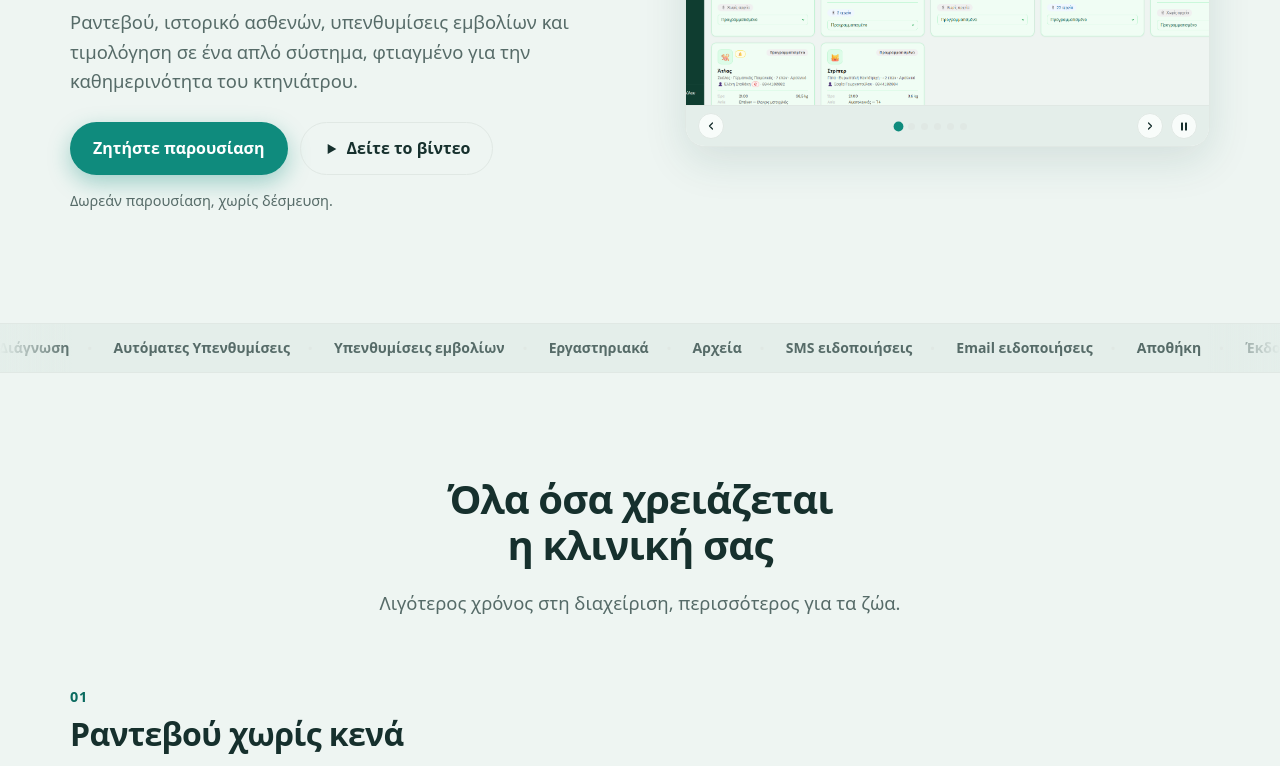
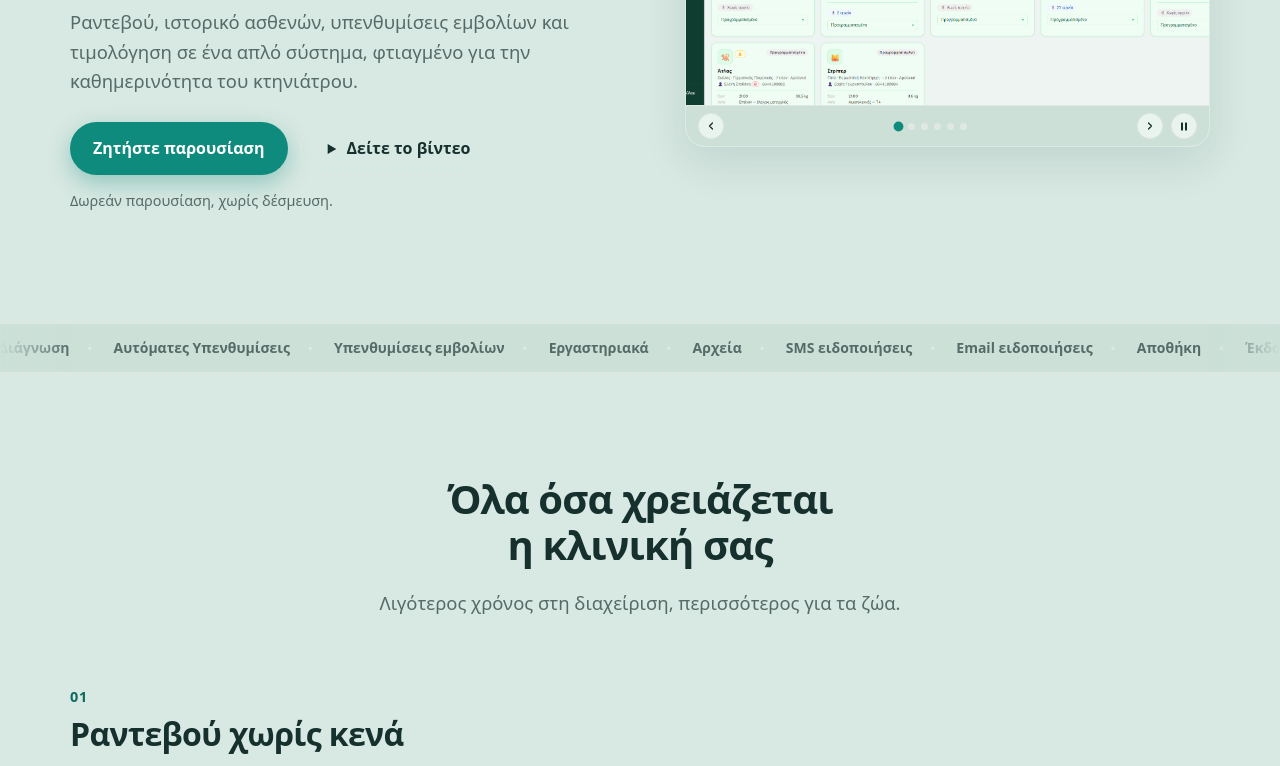
Before and after one commit to nafnafnaf/vetdesk-site, an Astro site: page / in a window 1280 px wide. Shown: the part 495-1261 px from the top of the page. Built offline with nearby package versions, Linux system fonts and the light colour scheme; Astro itself is replaced by a stand-in of ours.

Commit message:
style: deepen light theme background tint for visible green hue
Co-Authored-By: Claude Sonnet 4.6 <noreply@anthropic.com>

```diff
--- a/src/styles/global.css
+++ b/src/styles/global.css
@@ -1,7 +1,7 @@
 :root {
-  --bg: #eef5f2;
-  --bg-alt: #e4eeea;
-  --surface: #f8fcfa;
+  --bg: #d8e8e2;
+  --bg-alt: #cce0d8;
+  --surface: #eaf4ef;
   --text: #16302d;
   --muted: #566b68;
   --primary: #0f8b7d;
```
Also changed, not shown: 5 other files.
